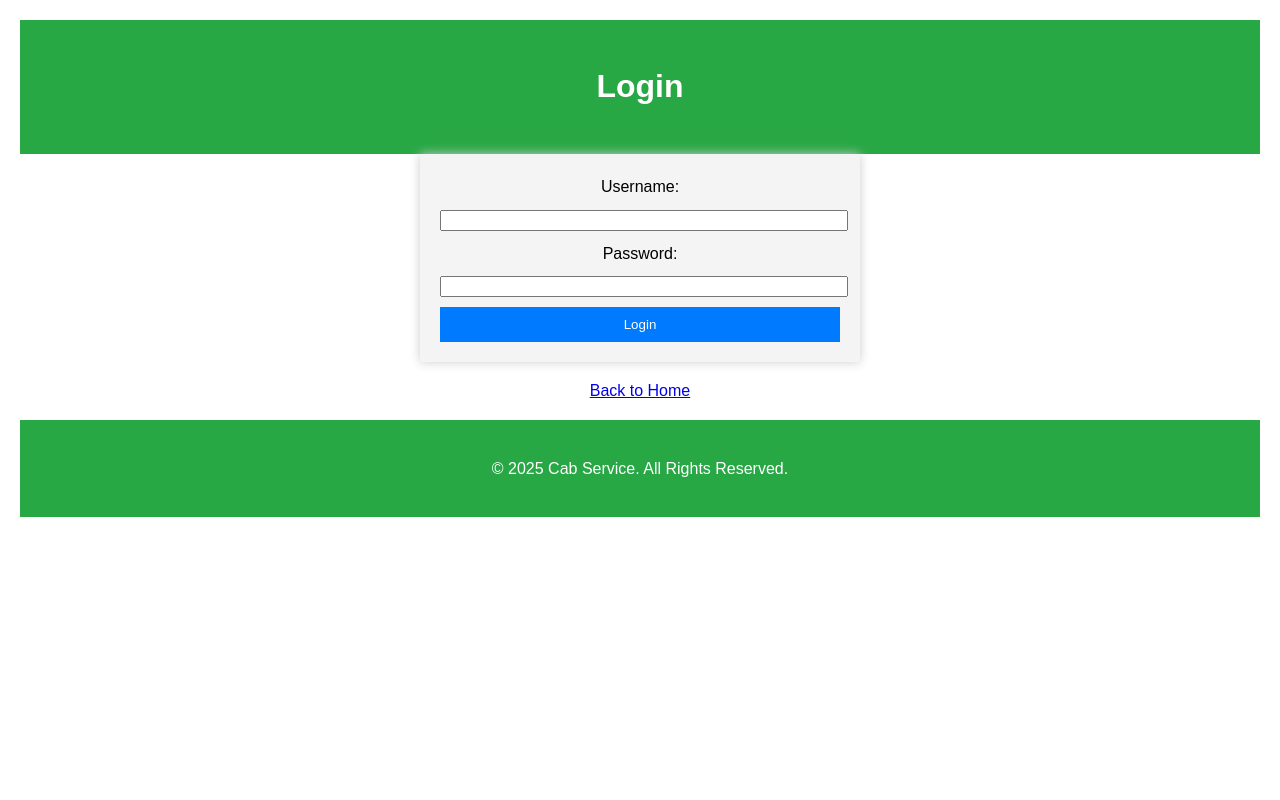
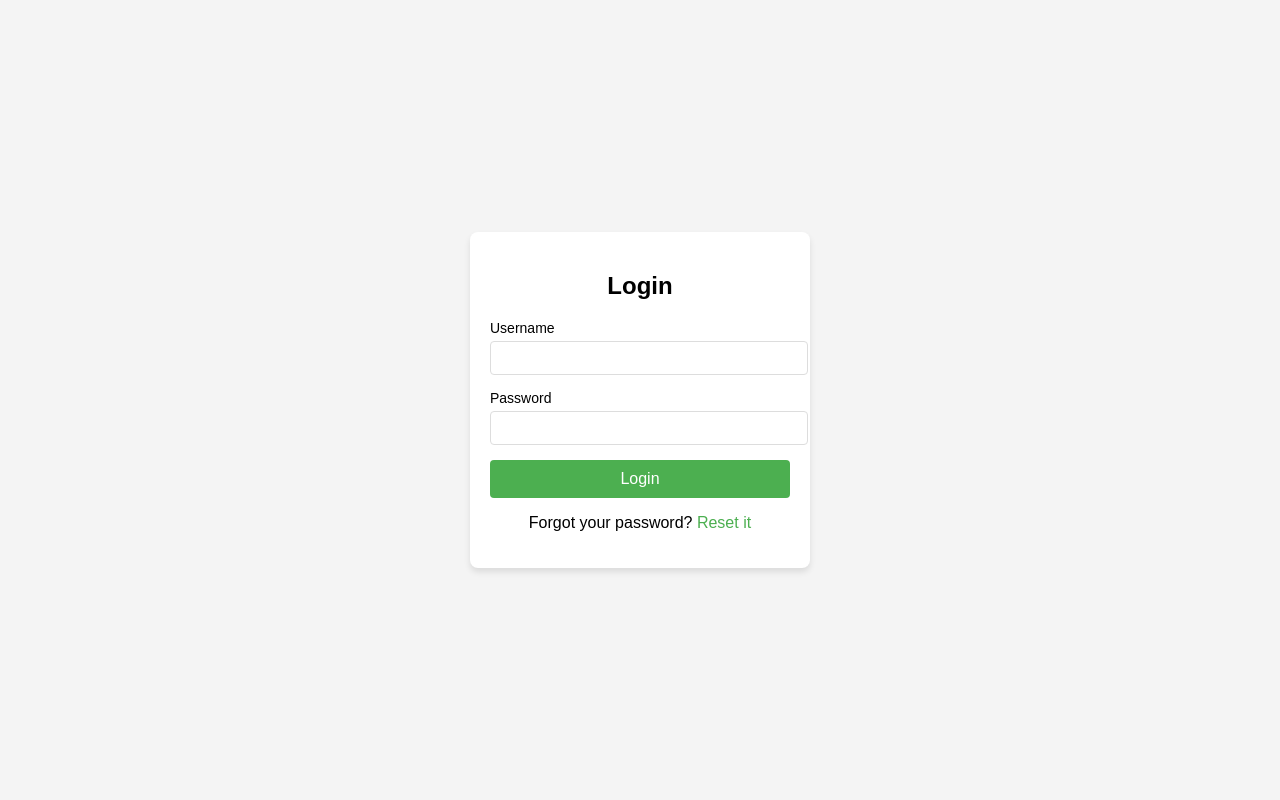
Before and after one commit to kushal1997/python_learning_2k25, a Flask app: template 3rd_class_flask/templates/login.html in a window 1280 px wide. Run offline with Flask 3, Linux system fonts and the light colour scheme; the template is opened without the code that fills it, so the values that code supplies are empty.

Commit message:
render a file

```diff
--- a/3rd_class_flask/app.py
+++ b/3rd_class_flask/app.py
@@ -1,10 +1,12 @@
-from flask import Flask,jsonify,request
+from flask import Flask,jsonify,request, render_template
 
 app = Flask(__name__)
 
 arr =[]
 
 data = [{'name': 'kushal','age':26},{'name':'rama','age':59}]
+
+form_data =[]
 
 @app.route('/')
 def hello_world():
@@ -61,6 +63,11 @@ def delete_user(name):
         "data" : data
     })
 
+# rending an HTML file
+@app.route('/login')
+def login_page():
+    return render_template("login.html")
+
 
 if __name__ == '__main__':
     app.run(debug=True)
--- a/3rd_class_flask/templates/login.html
+++ b/3rd_class_flask/templates/login.html
@@ -1,84 +1,87 @@
 <!DOCTYPE html>
 <html lang="en">
-
 <head>
     <meta charset="UTF-8">
     <meta name="viewport" content="width=device-width, initial-scale=1.0">
-    <title>Cab Service - Login</title>
+    <title>Login Page</title>
     <style>
         body {
             font-family: Arial, sans-serif;
-            line-height: 1.6;
+            display: flex;
+            justify-content: center;
+            align-items: center;
+            height: 100vh;
             margin: 0;
+            background-color: #f4f4f4;
+        }
+        .login-container {
+            background-color: white;
             padding: 20px;
+            border-radius: 8px;
+            box-shadow: 0 4px 6px rgba(0, 0, 0, 0.1);
+            width: 300px;
         }
-
-        header,
-        footer {
-            background: #28a745;
-            color: #fff;
+        .login-container h2 {
             text-align: center;
-            padding: 20px;
+            margin-bottom: 20px;
         }
-
-        form {
-            max-width: 400px;
-            margin: 0 auto;
-            padding: 20px;
-            background: #f4f4f4;
-            box-shadow: 0 0 10px #ccc;
+        .input-group {
+            margin-bottom: 15px;
         }
-
-        label,
-        input {
+        .input-group label {
             display: block;
+            font-size: 14px;
+            margin-bottom: 5px;
+        }
+        .input-group input {
             width: 100%;
-            margin-bottom: 10px;
+            padding: 8px;
+            font-size: 14px;
+            border: 1px solid #ddd;
+            border-radius: 4px;
         }
-
         .btn {
-            background: #007bff;
-            color: #fff;
+            width: 100%;
+            padding: 10px;
+            font-size: 16px;
+            background-color: #4CAF50;
+            color: white;
             border: none;
-            padding: 10px;
+            border-radius: 4px;
             cursor: pointer;
-            width: 100%;
         }
-
         .btn:hover {
-            background: #0056b3;
+            background-color: #45a049;
         }
-
-        .container {
+        .link {
             text-align: center;
+            margin-top: 10px;
+        }
+        .link a {
+            color: #4CAF50;
+            text-decoration: none;
         }
     </style>
 </head>
-
 <body>
 
-    <header>
-        <h1>Login</h1>
-    </header>
-
-    <div class="container">
-        <form action="/login" method="POST">
-            <label for="username">Username:</label>
-            <input type="text" id="username" name="username" required>
-
-            <label for="password">Password:</label>
-            <input type="password" id="password" name="password" required>
-
+    <div class="login-container">
+        <h2>Login</h2>
+        <form action="/submit-login" method="POST">
+            <div class="input-group">
+                <label for="username">Username</label>
+                <input type="text" id="username" name="username" required>
+            </div>
+            <div class="input-group">
+                <label for="password">Password</label>
+                <input type="password" id="password" name="password" required>
+            </div>
             <button type="submit" class="btn">Login</button>
         </form>
-
-        <p><a href="/">Back to Home</a></p>
+        <div class="link">
+            <p>Forgot your password? <a href="#">Reset it</a></p>
+        </div>
     </div>
 
-    <footer>
-        <p>&copy; 2025 Cab Service. All Rights Reserved.</p>
-    </footer>
-
 </body>
-
 </html>
```
